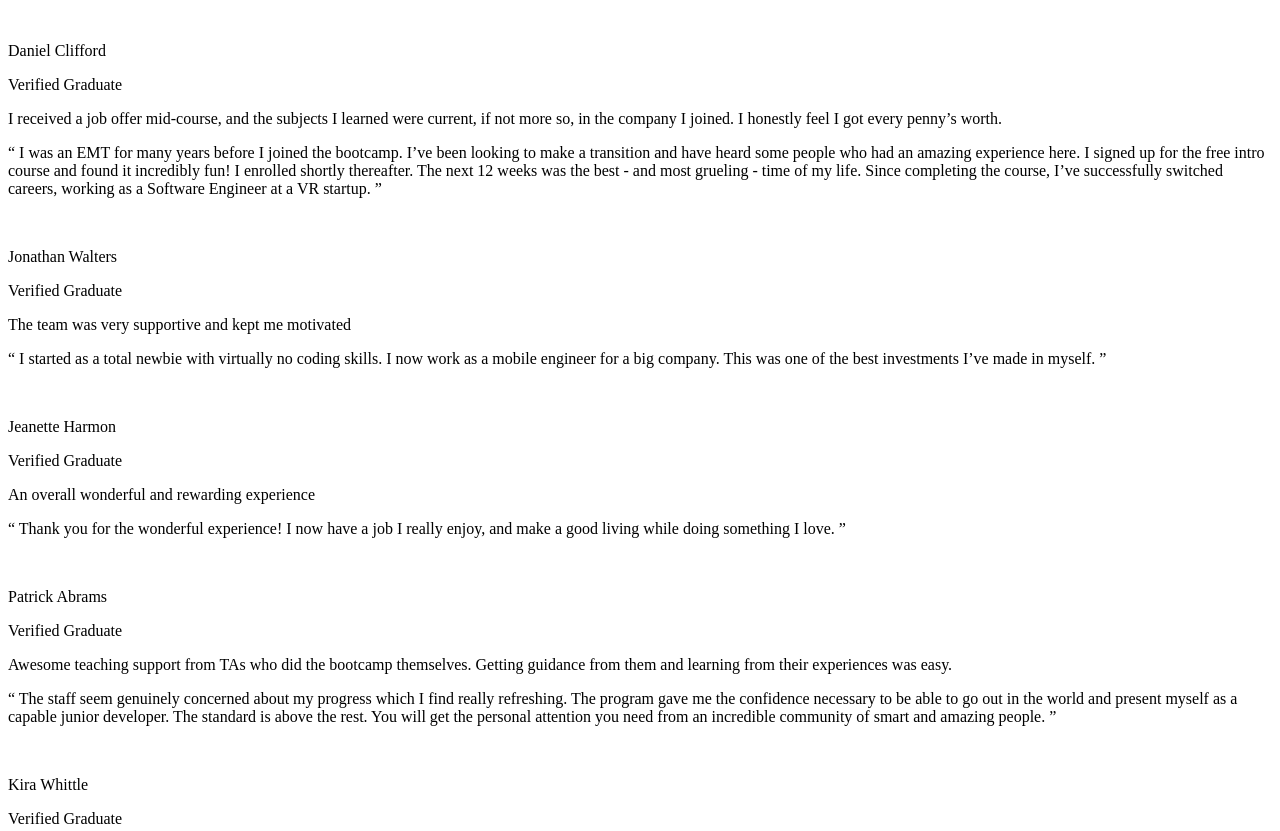
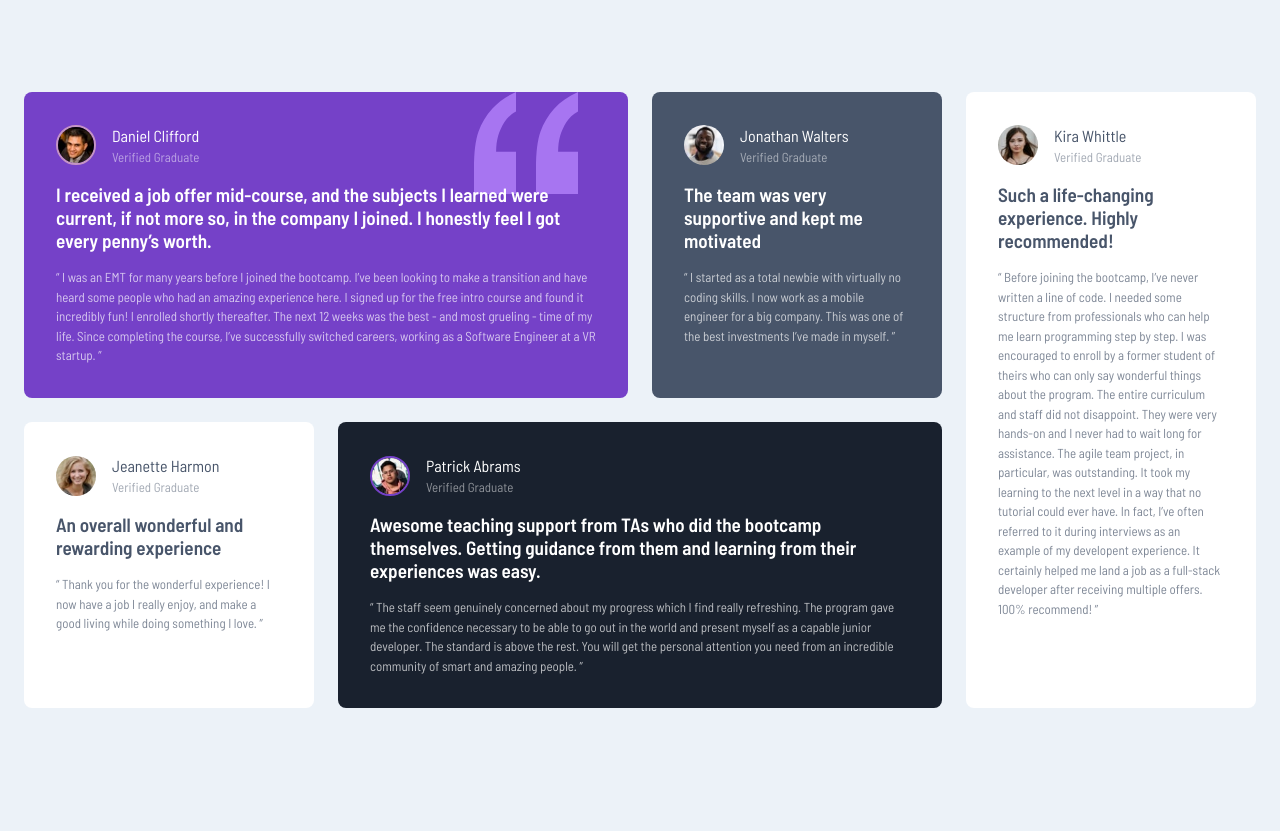
Before and after one commit to AljonLaxamana/testimonials-grid-section, a plain HTML site: page index.html in a window 1280 px wide. Shown: the top 831 px of the page. After the commit the page ends 800 px from the top, so only its background shows below. Drawn offline with Linux system fonts and the light colour scheme.

Commit message:
Done adding responsiveness

```diff
--- a/index.html
+++ b/index.html
@@ -12,6 +12,12 @@
       href="./images/favicon-32x32.png"
     />
     <link rel="stylesheet" href="style.css" />
+    <link rel="preconnect" href="https://fonts.googleapis.com" />
+    <link rel="preconnect" href="https://fonts.gstatic.com" crossorigin />
+    <link
+      href="https://fonts.googleapis.com/css2?family=Barlow+Semi+Condensed:ital,wght@0,100;0,200;0,300;0,400;0,500;0,600;0,700;0,800;0,900;1,100;1,200;1,300;1,400;1,500;1,600;1,700;1,800;1,900&display=swap"
+      rel="stylesheet"
+    />
 
     <title>Frontend Mentor | Testimonials grid section</title>
   </head>
@@ -19,16 +25,22 @@
     <main class="testimonials-container">
       <article class="article-container">
         <div class="article-profile">
-          <img src="" alt="" />
-          <p class="article-name">Daniel Clifford</p>
-          <p class="article-position">Verified Graduate</p>
+          <img
+            class="border-color-lght-violet"
+            src="/images/image-daniel.jpg"
+            alt=""
+          />
+          <div>
+            <p class="article-name light-text">Daniel Clifford</p>
+            <p class="article-position light-text">Verified Graduate</p>
+          </div>
         </div>
-        <p class="article-testimonial">
+        <p class="article-testimonial light-text">
           I received a job offer mid-course, and the subjects I learned were
           current, if not more so, in the company I joined. I honestly feel I
           got every penny’s worth.
         </p>
-        <p class="article-short-message">
+        <p class="article-short-message light-text">
           “ I was an EMT for many years before I joined the bootcamp. I’ve been
           looking to make a transition and have heard some people who had an
           amazing experience here. I signed up for the free intro course and
@@ -41,14 +53,16 @@
 
       <article class="article-container">
         <div class="article-profile">
-          <img src="" alt="" />
-          <p class="article-name">Jonathan Walters</p>
-          <p class="article-position">Verified Graduate</p>
+          <img src="/images/image-jonathan.jpg" alt="" />
+          <div>
+            <p class="article-name light-text">Jonathan Walters</p>
+            <p class="article-position light-text">Verified Graduate</p>
+          </div>
         </div>
-        <p class="article-testimonial">
+        <p class="article-testimonial light-text">
           The team was very supportive and kept me motivated
         </p>
-        <p class="article-short-message">
+        <p class="article-short-message light-text">
           “ I started as a total newbie with virtually no coding skills. I now
           work as a mobile engineer for a big company. This was one of the best
           investments I’ve made in myself. ”
@@ -57,14 +71,16 @@
 
       <article class="article-container">
         <div class="article-profile">
-          <img src="" alt="" />
-          <p class="article-name">Jeanette Harmon</p>
-          <p class="article-position">Verified Graduate</p>
+          <img src="/images/image-jeanette.jpg" alt="" />
+          <div>
+            <p class="article-name dark-text">Jeanette Harmon</p>
+            <p class="article-position dark-text">Verified Graduate</p>
+          </div>
         </div>
-        <p class="article-testimonial">
+        <p class="article-testimonial dark-text">
           An overall wonderful and rewarding experience
         </p>
-        <p class="article-short-message">
+        <p class="article-short-message dark-text">
           “ Thank you for the wonderful experience! I now have a job I really
           enjoy, and make a good living while doing something I love. ”
         </p>
@@ -72,16 +88,22 @@
 
       <article class="article-container">
         <div class="article-profile">
-          <img src="" alt="" />
-          <p class="article-name">Patrick Abrams</p>
-          <p class="article-position">Verified Graduate</p>
+          <img
+            class="border-color-dark-violet"
+            src="/images/image-patrick.jpg"
+            alt=""
+          />
+          <div>
+            <p class="article-name light-text">Patrick Abrams</p>
+            <p class="article-position light-text">Verified Graduate</p>
+          </div>
         </div>
-        <p class="article-testimonial">
+        <p class="article-testimonial light-text">
           Awesome teaching support from TAs who did the bootcamp themselves.
           Getting guidance from them and learning from their experiences was
           easy.
         </p>
-        <p class="article-short-message">
+        <p class="article-short-message light-text">
           “ The staff seem genuinely concerned about my progress which I find
           really refreshing. The program gave me the confidence necessary to be
           able to go out in the world and present myself as a capable junior
@@ -93,14 +115,16 @@
 
       <article class="article-container">
         <div class="article-profile">
-          <img src="" alt="" />
-          <p class="article-name">Kira Whittle</p>
-          <p class="article-position">Verified Graduate</p>
+          <img src="/images/image-kira.jpg" alt="" />
+          <div>
+            <p class="article-name dark-text">Kira Whittle</p>
+            <p class="article-position dark-text">Verified Graduate</p>
+          </div>
         </div>
-        <p class="article-testimonial">
+        <p class="article-testimonial dark-text">
           Such a life-changing experience. Highly recommended!
         </p>
-        <p class="article-short-message">
+        <p class="article-short-message dark-text">
           “ Before joining the bootcamp, I’ve never written a line of code. I
           needed some structure from professionals who can help me learn
           programming step by step. I was encouraged to enroll by a former
--- a/style.css
+++ b/style.css
@@ -0,0 +1,198 @@
+/* 1. Use a more-intuitive box-sizing model */
+*,
+*::before,
+*::after {
+  box-sizing: border-box;
+}
+
+/* 2. Remove default margin */
+* {
+  margin: 0;
+}
+
+body {
+  /* 3. Add accessible line-height */
+  line-height: 1.5;
+  /* 4. Improve text rendering */
+  -webkit-font-smoothing: antialiased;
+}
+
+/* 5. Improve media defaults */
+img,
+picture,
+video,
+canvas,
+svg {
+  display: block;
+  max-width: 100%;
+}
+
+/* 6. Inherit fonts for form controls */
+input,
+button,
+textarea,
+select {
+  font: inherit;
+}
+
+/* 7. Avoid text overflows */
+p,
+h1,
+h2,
+h3,
+h4,
+h5,
+h6 {
+  overflow-wrap: break-word;
+}
+
+/* 8. Improve line wrapping */
+p {
+  text-wrap: pretty;
+}
+h1,
+h2,
+h3,
+h4,
+h5,
+h6 {
+  text-wrap: balance;
+}
+
+/*
+    9. Create a root stacking context
+  */
+#root,
+#__next {
+  isolation: isolate;
+}
+
+/* Default colors */
+:root {
+  --prm-moderate-violet: hsl(263, 55%, 52%);
+  --prm-very-dark-grayish-blue: hsl(217, 19%, 35%);
+  --prm-very-dark-blackish-blue: hsl(219, 29%, 14%);
+  --prm-white: hsl(0, 0%, 100%);
+
+  --neu-light-gray: hsl(0, 0%, 81%);
+  --neu-light-grayish-blue: hsl(210, 46%, 95%);
+}
+
+/* General styles */
+body {
+  font-family: "Barlow Semi Condensed", serif;
+  font-size: 13px;
+  padding: 5rem 1.5rem;
+  background-color: var(--neu-light-grayish-blue);
+}
+
+.testimonials-container {
+  display: grid;
+  gap: 1.5rem;
+}
+
+.article-container {
+  cursor: pointer;
+  padding: 2rem;
+  border-radius: 8px;
+  display: flex;
+  flex-direction: column;
+  gap: 1rem;
+  background-color: var(--prm-white);
+}
+
+.article-container:hover {
+  box-shadow: 0 1px 1px hsl(0deg 0% 0% / 0.075),
+    0 2px 2px hsl(0deg 0% 0% / 0.075), 0 4px 4px hsl(0deg 0% 0% / 0.075),
+    0 8px 8px hsl(0deg 0% 0% / 0.075), 0 16px 16px hsl(0deg 0% 0% / 0.075);
+  transform: scale(1.01);
+
+  transition: all ease-in-out 250ms;
+}
+
+.article-profile {
+  display: flex;
+  align-items: center;
+  gap: 1rem;
+}
+
+.article-profile > img {
+  border-radius: 50%;
+  border: 2px solid inherit;
+  height: 40px;
+  width: 40px;
+}
+
+.article-container:nth-child(1) {
+  background-color: var(--prm-moderate-violet);
+  background-image: url(/images/bg-pattern-quotation.svg);
+  background-repeat: no-repeat;
+  background-position: 90% 0;
+}
+
+.article-container:nth-child(2) {
+  background-color: var(--prm-very-dark-grayish-blue);
+}
+
+.article-container:nth-child(4) {
+  background-color: var(--prm-very-dark-blackish-blue);
+}
+
+.article-testimonial {
+  font-size: 1.2rem;
+  font-weight: 600;
+  line-height: 1.2;
+}
+
+.article-name {
+  font-size: 1rem;
+}
+
+.dark-text {
+  color: var(--prm-very-dark-grayish-blue);
+}
+
+.light-text {
+  color: var(--prm-white);
+}
+
+.article-position {
+  opacity: 50%;
+}
+
+.border-color-dark-violet {
+  border: 2px solid var(--prm-moderate-violet);
+}
+
+.border-color-lght-violet {
+  border: 2px solid rgb(197, 148, 197);
+}
+
+.article-short-message {
+  opacity: 70%;
+}
+
+@media only screen and (min-width: 900px) {
+  body {
+    display: grid;
+    place-items: center;
+    height: 100vh;
+  }
+  .testimonials-container {
+    max-width: 80rem;
+    display: grid;
+    grid-template-columns: repeat(4, 1fr);
+  }
+
+  .article-container:first-child {
+    grid-column: span 2;
+  }
+
+  .article-container:nth-child(4) {
+    grid-column: span 2;
+  }
+  .article-container:last-child {
+    grid-column: 4;
+    grid-row: 1 / span 2;
+  }
+}
```
